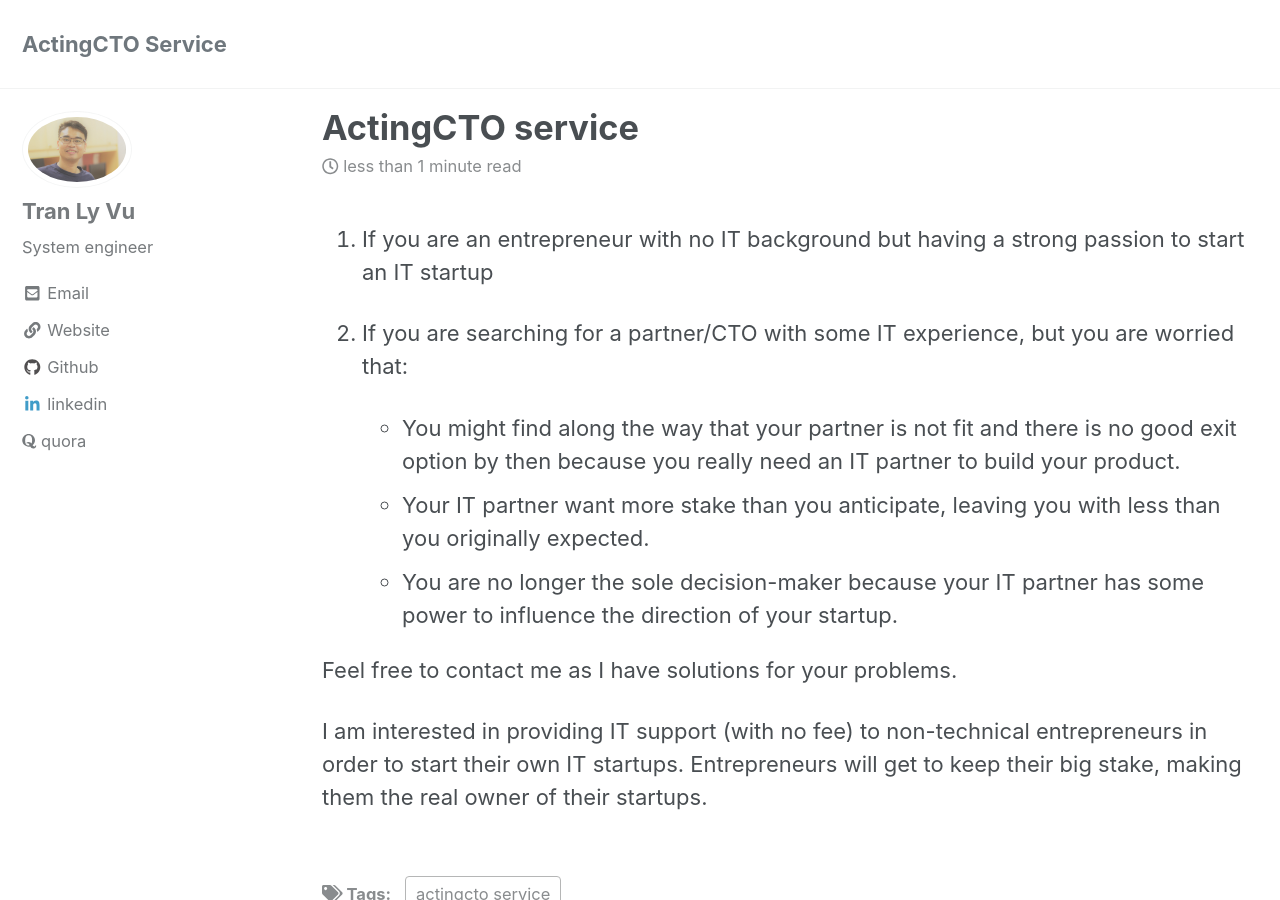
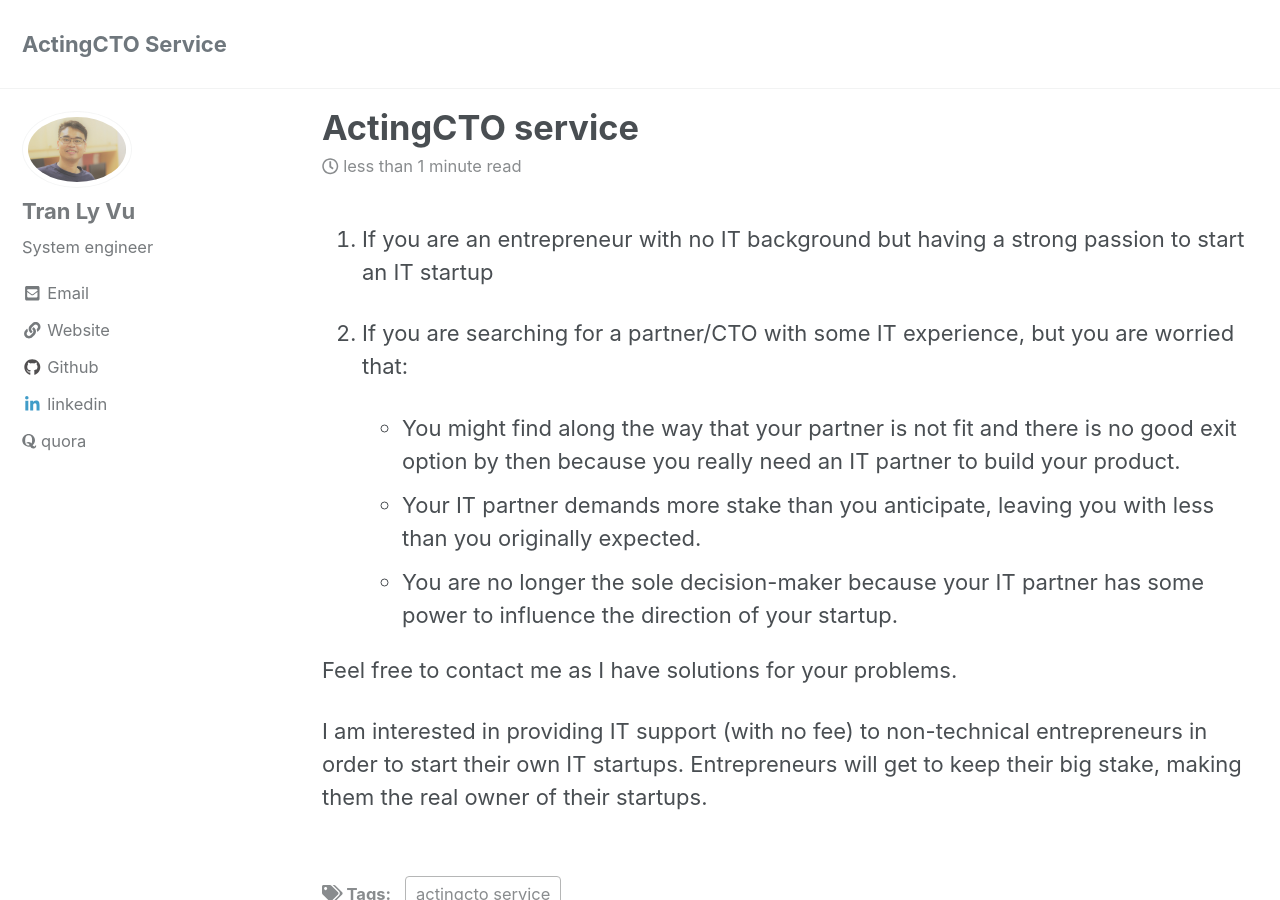
Before and after one commit to ActingCTO/ActingCTO.github.io, a Jekyll site: the page built from _posts/2019-05-04-actingcto_service-posts.md, in a window 1280 px wide and 900 px high. Built offline with Jekyll 4.4.1, drawn with Linux system fonts in a browser that asks for light colours; cached includes are drawn as plain includes; nearby versions of some CDN libraries.

Commit message:
initial commit
Signed-off-by: Tran Ly Vu <vutransingapore@gmail.com>

```diff
--- a/_posts/2019-05-04-actingcto_service-posts.md
+++ b/_posts/2019-05-04-actingcto_service-posts.md
@@ -18,7 +18,7 @@ tags:
 
 2. If you are searching for a partner/CTO with some IT experience, but you are worried that:
 * You might find along the way that your partner is not fit and there is no good exit option by then because you really need an IT partner to build your product.
-* Your IT partner want more stake than you anticipate, leaving you with less than you originally expected.
+* Your IT partner demands more stake than you anticipate, leaving you with less than you originally expected.
 * You are no longer the sole decision-maker because your IT partner has some power to influence the direction of your startup.
 
 Feel free to contact me as I have solutions for your problems.
```
